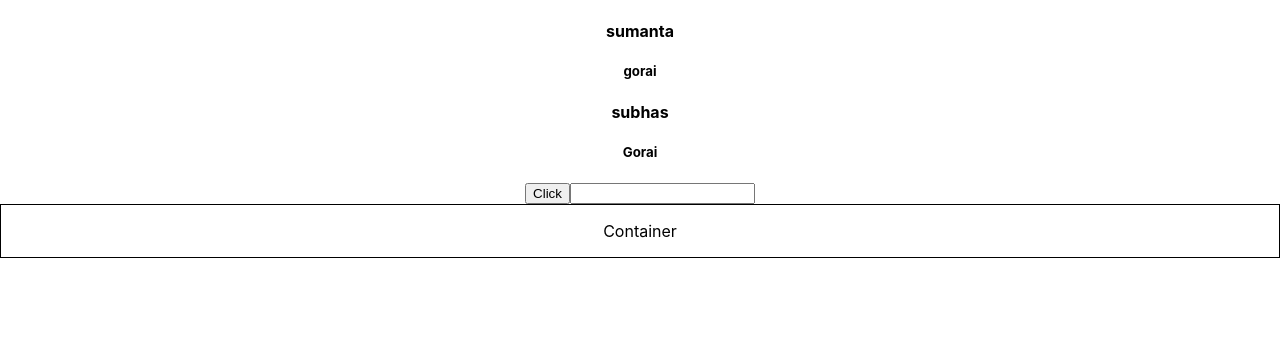
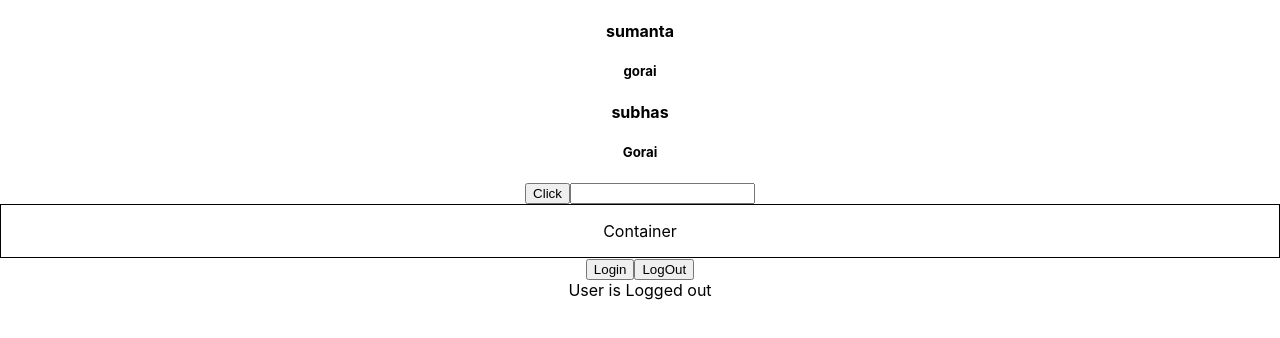
Before and after one commit to sumanta2/react-typescript-demo, a React (Create React App) app: page / in a window 1280 px wide. Shown: the top 338 px of the page. Built offline with nearby package versions, Linux system fonts and the light colour scheme.

Commit message:
8 vdo9 useState Prop with predefined null value

```diff
--- a/src/App.tsx
+++ b/src/App.tsx
@@ -10,6 +10,7 @@ import PersonList from './components/PersonList';
 import Button from './components/Button';
 import Input from './components/Input';
 import Container from './components/Container';
+import Loggedin from './components/State/Loggedin';
 
 function App() {
   const data=[
@@ -33,6 +34,7 @@ function App() {
       <Button handleClick={(event, id)=> { console.log("Button clicked"+event+id)}}></Button>
       <Input value='' handleChange={(event)=>{console.log(event)}} />
       <Container style={{border:'1px solid black',padding:'1rem'}}/>
+      <Loggedin />
 
     </div>
   );
--- /dev/null
+++ b/src/components/State/Loggedin.tsx
@@ -0,0 +1,18 @@
+import {useState } from 'react'
+
+const Loggedin = () => {
+    const [isLoggedIn, setIsLoggedIn] = useState(false)
+    const handleLogin = () =>{ setIsLoggedIn(true)}
+    const handleLogout  = () =>{ setIsLoggedIn(false)}
+
+    return (
+    <div>
+        <button onClick={handleLogin}>Login</button>
+        <button onClick={handleLogout}>LogOut</button>
+        <div>User is Logged {isLoggedIn ? 'in':'out'}</div>
+
+    </div>
+  )
+}
+
+export default Loggedin
```
Also changed, not shown: Readme.txt.
